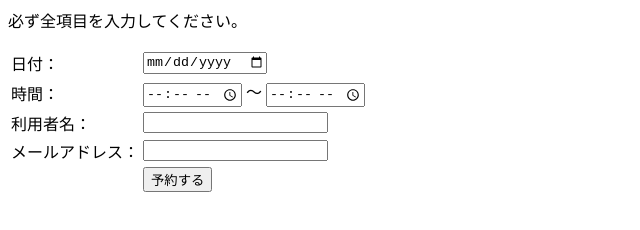
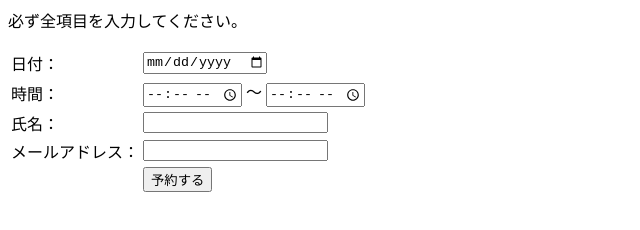
Before and after one commit to eqot/reservation, a website: page index.html in a window 1280 px wide. Shown: the full height of the page, 0-640 px from the left. Drawn offline with Linux system fonts and the light colour scheme.

Commit message:
Minor change

```diff
--- a/index.html
+++ b/index.html
@@ -15,7 +15,7 @@
           <input type="time" id="time_e" name="time_e" value="" list="timelist">
         </td>
       </tr>
-      <tr><td>利用者名：</td><td><input type="text" id="user" name="user"></td></tr>
+      <tr><td>氏名：</td><td><input type="text" id="user" name="user"></td></tr>
       <tr><td>メールアドレス：</td><td><input type="text" id="mail" name="mail"></td></tr>
       <tr><td></td><td><input type="button" onclick="doAction(e)" value="予約する"></td></tr>
     </table>
```
